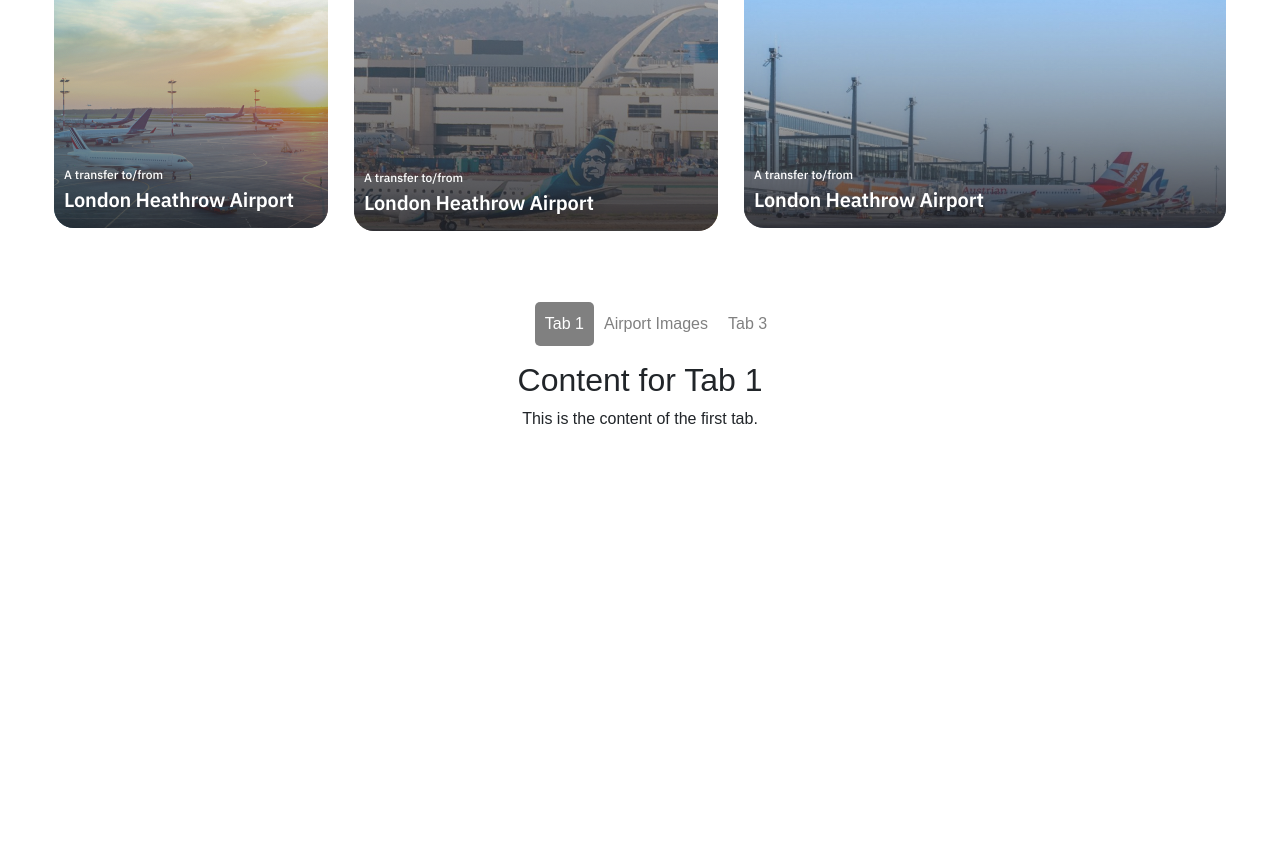
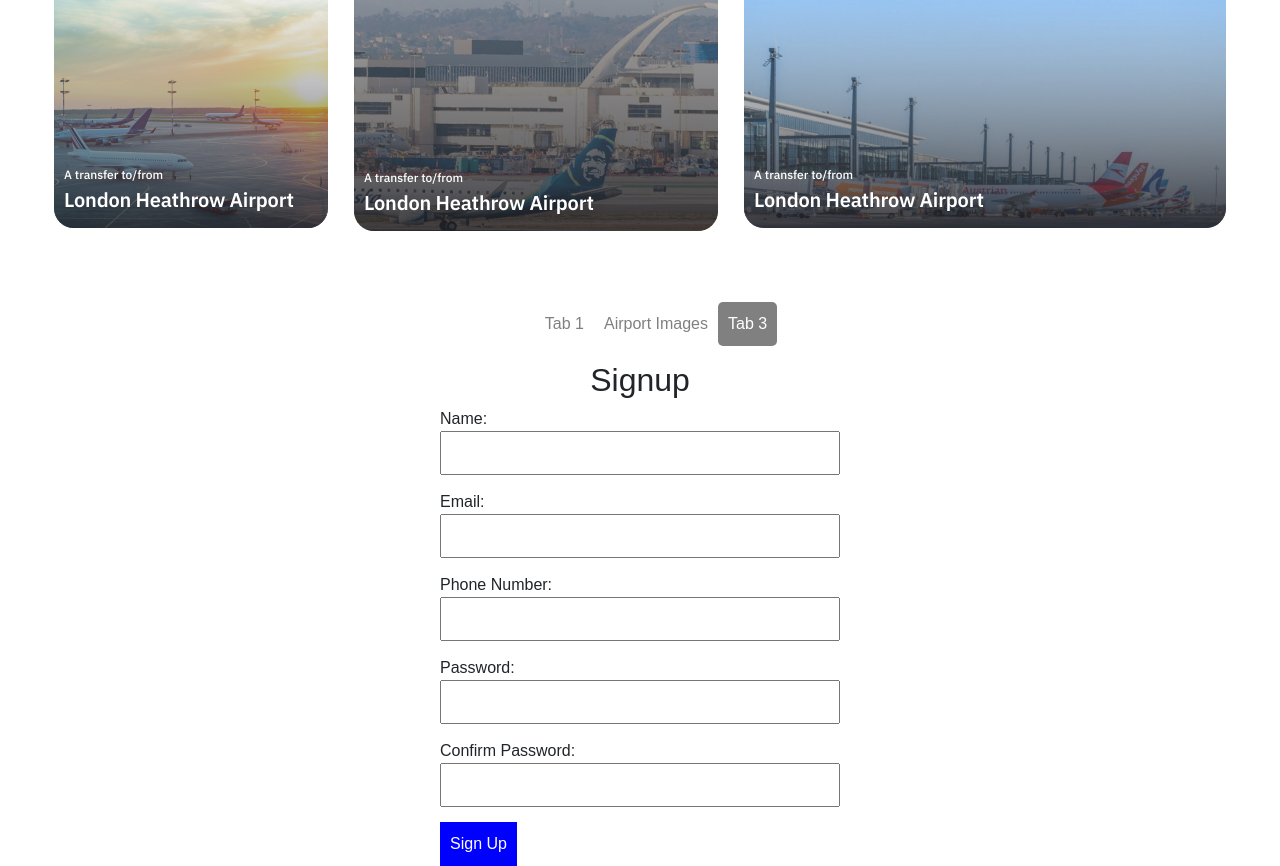
Before and after one commit to mzain787/taxi-ui, a React (Vite) app: page / in a window 1280 px wide. Shown: the part 4527-5393 px from the top of the page. Before the commit the page ends 4974 px from the top, so only its background shows below. Built offline with nearby package versions, Linux system fonts and the light colour scheme.

Commit message:
Add Form component usng formik

```diff
--- a/package.json
+++ b/package.json
@@ -11,14 +11,17 @@
   },
   "dependencies": {
     "bootstrap": "^5.3.2",
+    "formik": "^2.4.5",
     "react": "^18.2.0",
     "react-bootstrap": "^2.9.2",
     "react-dom": "^18.2.0",
+    "react-router-dom": "^6.21.2",
     "react-select": "^5.8.0",
     "react-slick": "^0.29.0",
     "react-tabs": "^6.0.2",
     "sass": "^1.69.7",
-    "slick-carousel": "^1.8.1"
+    "slick-carousel": "^1.8.1",
+    "yup": "^1.3.3"
   },
   "devDependencies": {
     "@types/react": "^18.2.43",
--- /dev/null
+++ b/src/components/Home/Form/SignupForm.jsx
@@ -0,0 +1,75 @@
+import React from 'react';
+import { Formik, Field, Form, ErrorMessage } from 'formik';
+import * as Yup from 'yup';
+
+const SignupForm = () => {
+  const initialValues = {
+    name: '',
+    email: '',
+    phoneNumber: '',
+    password: '',
+    confirmPassword: '',
+  };
+
+  const validationSchema = Yup.object({
+    name: Yup.string().required('Name is required'),
+    email: Yup.string().email('Invalid email address').required('Email is required'),
+    phoneNumber: Yup.string()
+      .matches(/^[0-9]{10}$/, 'Invalid phone number')
+      .required('Phone number is required'),
+    password: Yup.string().min(6, 'Password must be at least 6 characters').required('Password is required'),
+    confirmPassword: Yup.string()
+      .oneOf([Yup.ref('password'), null], 'Passwords must match')
+      .required('Confirm Password is required'),
+  });
+
+  const onSubmit = (values, { setSubmitting }) => {
+    // Handle signup logic here (e.g., send data to a server)
+    console.log(values);
+    setSubmitting(false);
+  };
+
+  return (
+    <Formik
+      initialValues={initialValues}
+      validationSchema={validationSchema}
+      onSubmit={onSubmit}
+    >
+      <Form style={{ maxWidth: '400px', margin: 'auto' }}>
+        <div style={{ marginBottom: '15px' }}>
+          <label htmlFor="name">Name:</label>
+          <Field type="text" id="name" name="name" style={{ width: '100%', padding: '8px' }} />
+          <ErrorMessage name="name" component="div" style={{ color: 'red' }} />
+        </div>
+
+        <div style={{ marginBottom: '15px' }}>
+          <label htmlFor="email">Email:</label>
+          <Field type="email" id="email" name="email" style={{ width: '100%', padding: '8px' }} />
+          <ErrorMessage name="email" component="div" style={{ color: 'red' }} />
+        </div>
+
+        <div style={{ marginBottom: '15px' }}>
+          <label htmlFor="phoneNumber">Phone Number:</label>
+          <Field type="text" id="phoneNumber" name="phoneNumber" style={{ width: '100%', padding: '8px' }} />
+          <ErrorMessage name="phoneNumber" component="div" style={{ color: 'red' }} />
+        </div>
+
+        <div style={{ marginBottom: '15px' }}>
+          <label htmlFor="password">Password:</label>
+          <Field type="password" id="password" name="password" style={{ width: '100%', padding: '8px' }} />
+          <ErrorMessage name="password" component="div" style={{ color: 'red' }} />
+        </div>
+
+        <div style={{ marginBottom: '15px' }}>
+          <label htmlFor="confirmPassword">Confirm Password:</label>
+          <Field type="password" id="confirmPassword" name="confirmPassword" style={{ width: '100%', padding: '8px' }} />
+          <ErrorMessage name="confirmPassword" component="div" style={{ color: 'red' }} />
+        </div>
+
+        <button type="submit" style={{ background: 'blue', color: 'white', padding: '10px', border: 'none', cursor: 'pointer' }}>Sign Up</button>
+      </Form>
+    </Formik>
+  );
+};
+
+export default SignupForm;
--- a/src/components/Home/Tabs/TabsComponent.jsx
+++ b/src/components/Home/Tabs/TabsComponent.jsx
@@ -4,20 +4,21 @@ import { Tab, Tabs, TabList, TabPanel } from 'react-tabs';
 import 'react-tabs/style/react-tabs.css';
 import "./tabs.css"
 import Airports from '../Airports/Airports';
+import Testimonials from "../Testimonials/Testimonials"
+import SignupForm from "../Form/SignupForm"
 
 const TabsComponent = () => {
   return (
     <div className="wrapper">
-    <Tabs defaultIndex={0}>
-      <TabList className='border-none'>
+    <Tabs defaultIndex={2}>
+      <TabList className='border-none' style={{textAlign:"center"}}>
         <Tab>Tab 1</Tab>
         <Tab>Airport Images</Tab>
         <Tab>Tab 3</Tab>
       </TabList>
 
       <TabPanel>
-        <h2>Content for Tab 1</h2>
-        <p>This is the content of the first tab.</p>
+        <Testimonials/>
       </TabPanel>
 
       <TabPanel>
@@ -25,8 +26,8 @@ const TabsComponent = () => {
       </TabPanel>
 
       <TabPanel>
-        <h2>Content for Tab 3</h2>
-        <p>This is the content of the third tab.</p>
+        <h2 style={{textAlign:"center"}}>Signup</h2>
+        <SignupForm/>
       </TabPanel>
     </Tabs>
     </div>
--- a/src/components/Home/Tabs/tabs.css
+++ b/src/components/Home/Tabs/tabs.css
@@ -2,9 +2,7 @@
 .react-tabs {
     font-family: 'Arial', sans-serif;
     display: block;
-    text-align: center;
   }
-
   .react-tabs__tab {
     border: 1px solid #ddd;
     background-color: white;
```
Also changed, not shown: src/components/Home/Form/Form.css (added), 1 other file (tests, documents, lock files or other folders).
